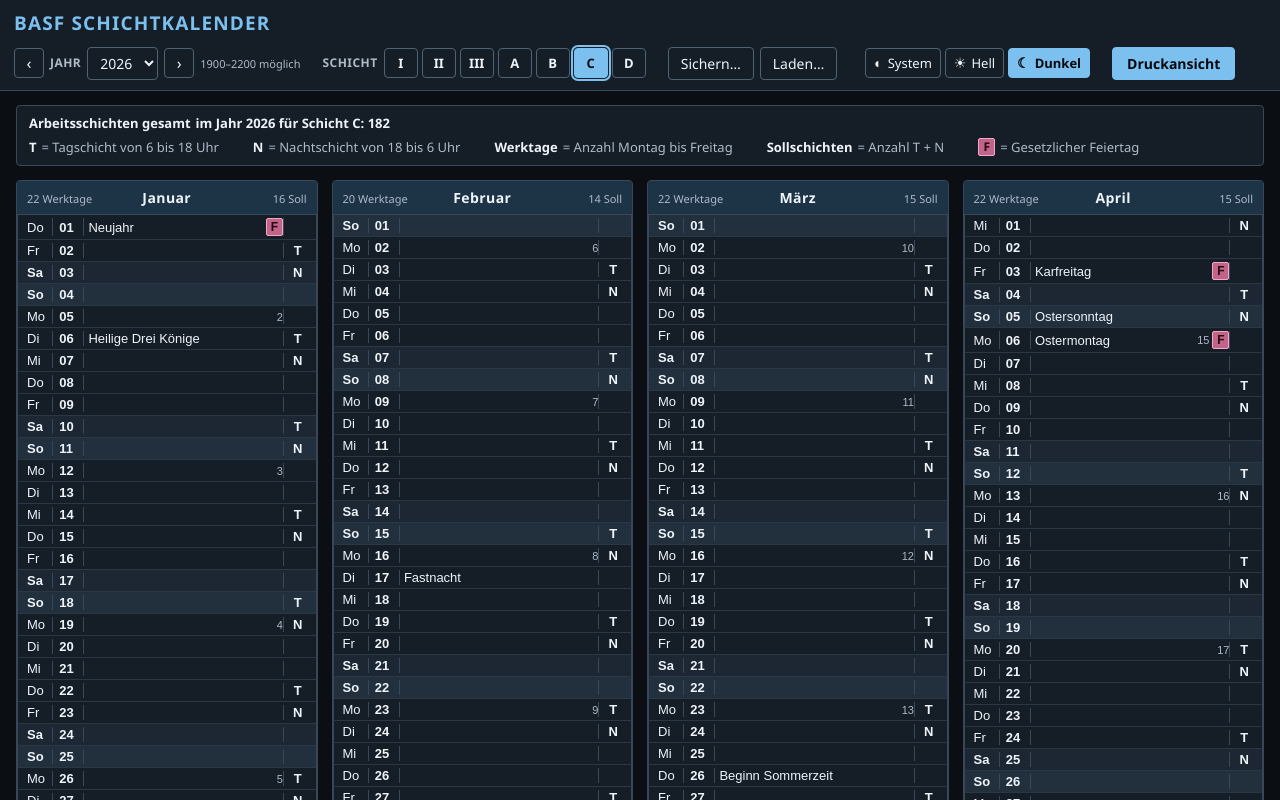
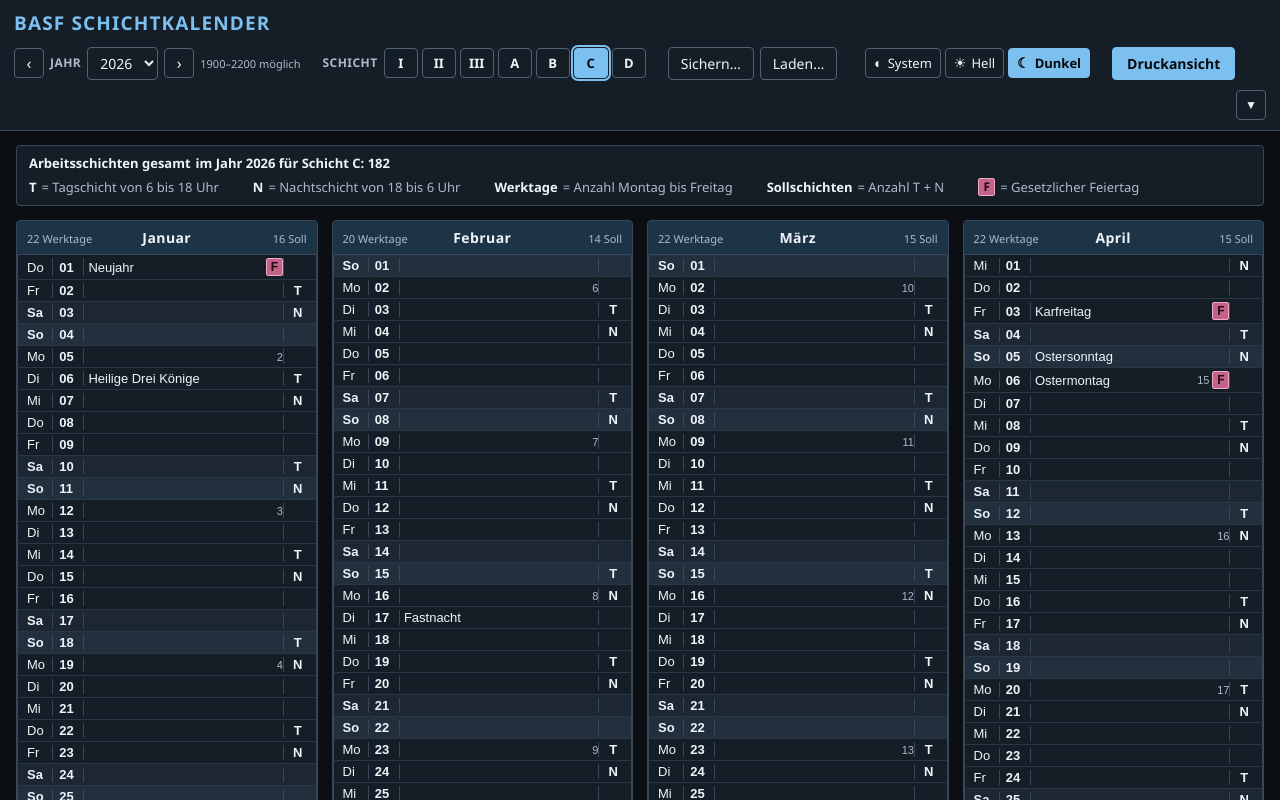
Before and after one commit to abeckz/html---Schichtkalender, a React (Vite) app: page / in a window 1280 px wide. Shown: the top 800 px of the page. Built offline with nearby package versions, Linux system fonts and the light colour scheme.

Commit message:
Menübar collabsible

```diff
--- a/src/components/App.tsx
+++ b/src/components/App.tsx
@@ -50,6 +50,10 @@
   const [editingDay, setEditingDay] = useState<CalendarDay | null>(null);
   // Farbe, deren Erklärung gerade bearbeitet wird (öffnet den Eingabedialog).
   const [editingLegendColor, setEditingLegendColor] = useState<AnnotationColorId | null>(null);
+
+  // Menübar und Legendenbox oben gemeinsam ein-/ausklappen (reine Anzeige).
+  const [collapsed, setCollapsed] = useState(false);
+  const handleToggleCollapsed = useCallback(() => setCollapsed((current) => !current), []);
 
   // Hinweis-Fenster bei ungespeicherten Daten (Schließen-Versuch).
   const [showUnsavedDialog, setShowUnsavedDialog] = useState(false);
@@ -238,10 +242,14 @@
         theme={theme}
         onSaveFile={handleSaveFile}
         onLoadFile={handleLoadFile}
+        collapsed={collapsed}
+        onToggleCollapsed={handleToggleCollapsed}
       />
 
       {view === 'screen' ? (
         <main className="screen-view screen-only">
+          {!collapsed && (
+            <div className="legend-box" id="legend-box">
               <CalendarLegend
                 year={settings.selectedYear}
                 selectedShift={settings.selectedShift}
@@ -250,6 +258,8 @@
                 colorTexts={colorTexts}
                 onEditColor={setEditingLegendColor}
               />
+            </div>
+          )}
           <YearCalendar
             calendar={calendar}
             annotations={annotations}
--- a/src/components/Toolbar.tsx
+++ b/src/components/Toolbar.tsx
@@ -29,6 +29,10 @@
   onSaveFile: () => Promise<boolean>;
   /** Lädt einen zuvor gesicherten Zustand aus einer Datei. */
   onLoadFile: (state: PersistedState) => void;
+  /** true = Menübar und Legendenbox sind eingeklappt (nur Titel und Pfeil). */
+  collapsed: boolean;
+  /** Schaltet das Einklappen von Menübar und Legendenbox um. */
+  onToggleCollapsed: () => void;
 }
 
 export function Toolbar({
@@ -44,11 +48,13 @@
   theme,
   onSaveFile,
   onLoadFile,
+  collapsed,
+  onToggleCollapsed,
 }: ToolbarProps) {
   return (
-    <header className="toolbar no-print">
+    <header className={collapsed ? 'toolbar no-print is-collapsed' : 'toolbar no-print'}>
       <h1 className="app-title">BASF Schichtkalender</h1>
-      <div className="toolbar-controls">
+      <div className="toolbar-controls" id="toolbar-controls">
         <YearSelector
           year={year}
           onSelectYear={onSelectYear}
@@ -64,6 +70,20 @@
           Druckansicht
         </button>
       </div>
+      <button
+        type="button"
+        className="toolbar-collapse-toggle"
+        onClick={onToggleCollapsed}
+        aria-expanded={!collapsed}
+        aria-controls="toolbar-controls legend-box"
+        title={collapsed ? 'Menübar und Legende einblenden' : 'Menübar und Legende einklappen'}
+        aria-label={collapsed ? 'Menübar und Legende einblenden' : 'Menübar und Legende einklappen'}
+      >
+        {/* Dreieckspfeil, Spitze nach unten; gedreht bei eingeklapptem Zustand. */}
+        <span className="toolbar-collapse-arrow" aria-hidden="true">
+          ▼
+        </span>
+      </button>
     </header>
   );
 }
--- a/src/styles.css
+++ b/src/styles.css
@@ -104,6 +104,53 @@
   flex-wrap: wrap;
   align-items: center;
   gap: 14px 22px;
+}
+
+/**
+ * Einklapp-Schalter der Menübar (Dreieck, Spitze nach unten). Er ist immer
+ * sichtbar und schaltet Menübar-Steuerung und Legendenbox gemeinsam um.
+ *
+ * `margin-left: auto` schiebt ihn unabhängig vom Einklapp-Zustand an den
+ * rechten Rand, damit der Pfeil beim Ein-/Ausklappen an derselben Stelle
+ * stehen bleibt.
+ */
+.toolbar-collapse-toggle {
+  display: inline-flex;
+  align-items: center;
+  justify-content: center;
+  flex: 0 0 auto;
+  margin-left: auto;
+  width: 30px;
+  height: 30px;
+  padding: 0;
+  font: inherit;
+  font-size: 12px;
+  line-height: 1;
+  color: var(--color-text);
+  cursor: pointer;
+  background: var(--color-surface);
+  border: 1px solid var(--color-border-strong);
+  border-radius: var(--radius);
+}
+
+.toolbar-collapse-toggle:hover {
+  border-color: var(--color-accent);
+}
+
+/* Dreieck zeigt nach unten (ausgeklappt); eingeklappt zeigt es nach oben. */
+.toolbar-collapse-arrow {
+  display: inline-block;
+  transition: transform 0.15s ease;
+}
+
+.toolbar.is-collapsed .toolbar-collapse-arrow {
+  transform: rotate(180deg);
+}
+
+/* Eingeklappt bleibt nur der Titel mit dem Pfeil sichtbar. Der Pfeil behält
+   über `margin-left: auto` seine Position rechts am Rand. */
+.toolbar.is-collapsed .toolbar-controls {
+  display: none;
 }
 
 .toolbar-group {
```
Also changed, not shown: BASF-Schichtkalender.html (+9 -9 lines), offline/Schichtkalender-Offline.html (+9 -9 lines), 1 other file (tests, documents, lock files or other folders). Lines whose indentation alone changed are shown as unchanged.
